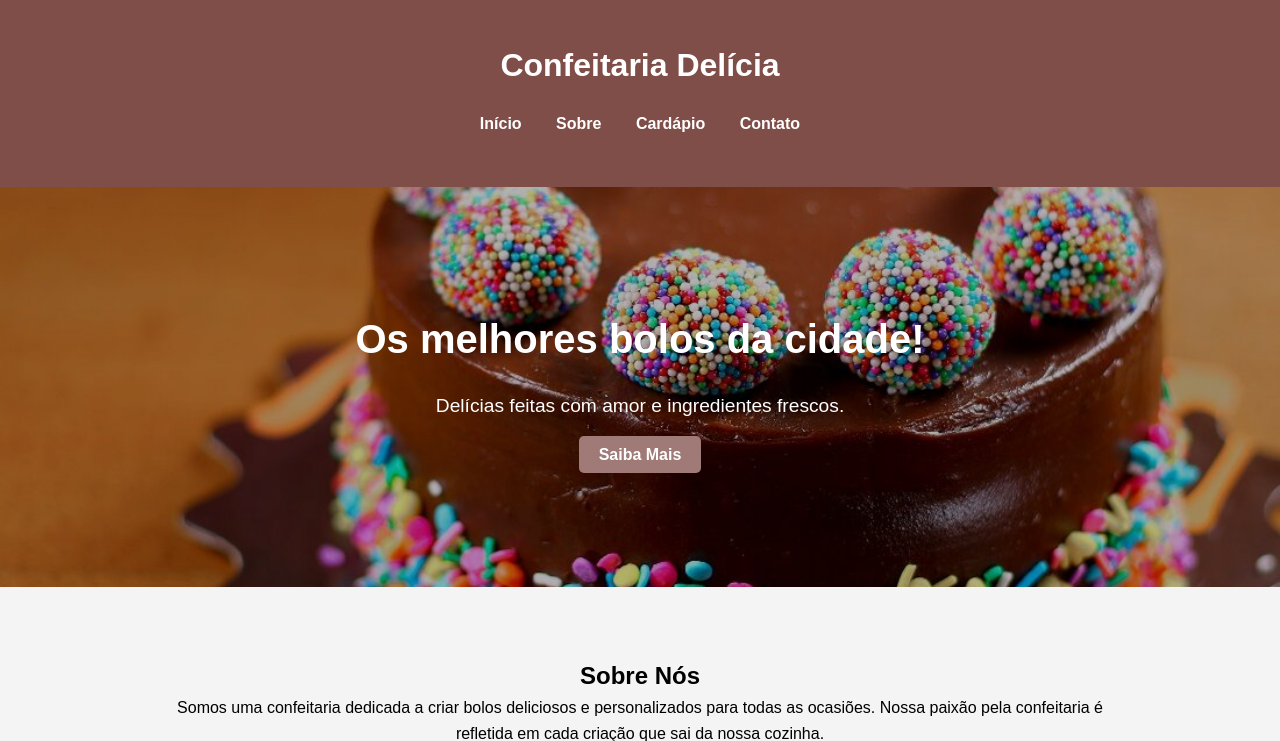
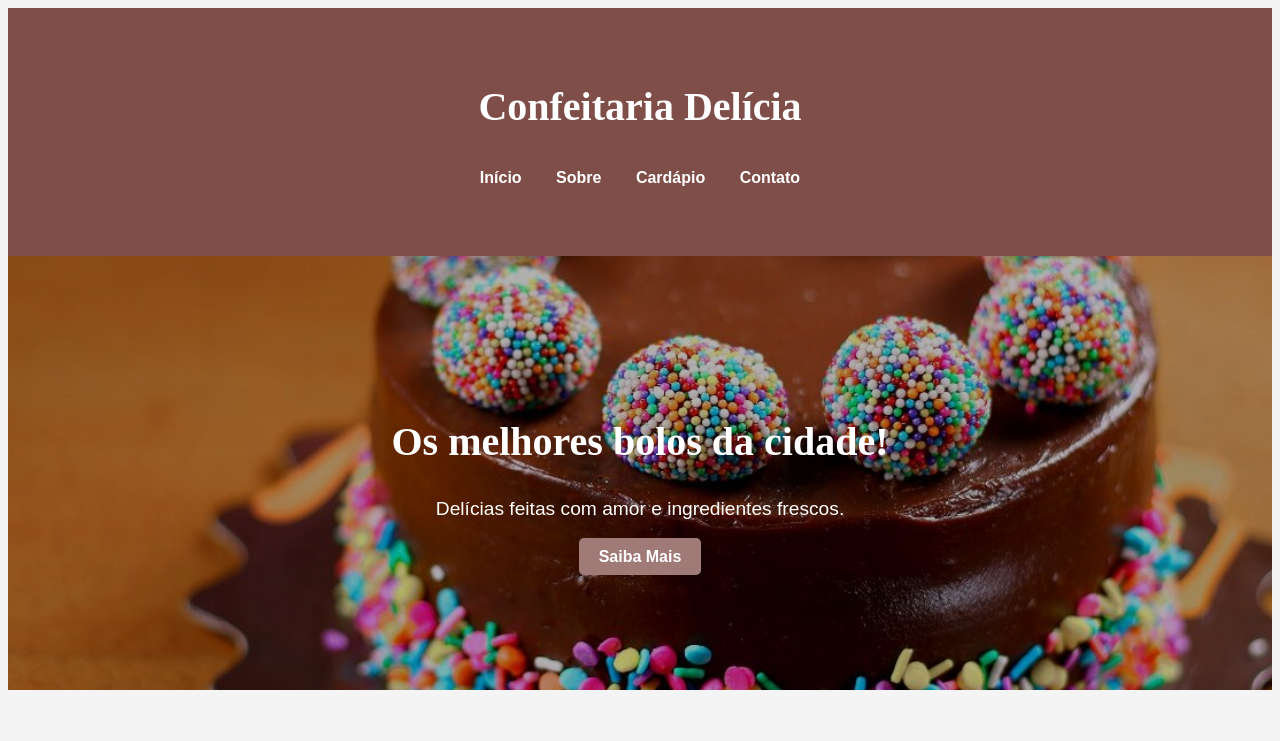
Before and after one commit to SarahCMSilva/confeitaria-sempre-doce, a Flask app: page / in a window 1280 px wide. Shown: the top 741 px of the page. Run offline with Flask 3, Linux system fonts and the light colour scheme.

Commit message:
Add files via upload

```diff
--- a/static/css/index.css
+++ b/static/css/index.css
@@ -1,3 +1,4 @@
+<link rel="stylesheet" href="https://fonts.googleapis.com/css2?family=Roboto+Slab:wght@700&display=swap">
 /* Reset de estilo básico */
 * {
     margin: 0;
@@ -25,8 +26,11 @@ header {
 }
 
 header h1 {
+    font-family: 'Roboto Slab', serif; /* Aplicando a nova fonte */
+    font-size: 2.5em; /* Ajuste o tamanho conforme necessário */
     text-align: center;
     margin-bottom: 10px;
+
 }
 
 nav ul {
@@ -76,6 +80,7 @@ nav ul li a:hover {
 }
 
 .hero h2 {
+    font-family: 'Roboto Slab', serif; /* Aplicando a nova fonte */
     margin-bottom: 20px;
     font-size: 2.5em;
 }
```
